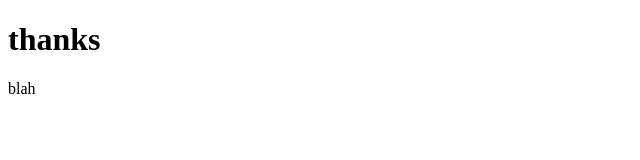
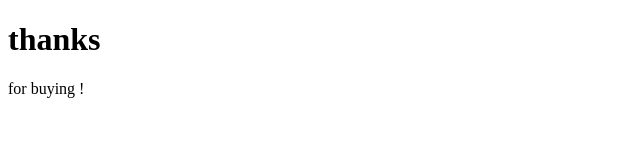
Before and after one commit to adrienneh75/formula-design, a plain HTML site: page thanks.html in a window 1280 px wide. Shown: the full height of the page, 0-640 px from the left. Drawn offline with Linux system fonts and the light colour scheme.

Commit message:
thanks for buying

```diff
--- a/thanks.html
+++ b/thanks.html
@@ -10,7 +10,7 @@
 
 <body>
     <h1> thanks</h1>
-    <p> blah </p>
+    <p> for buying !</p>
 </body>
 
 </html>
```
